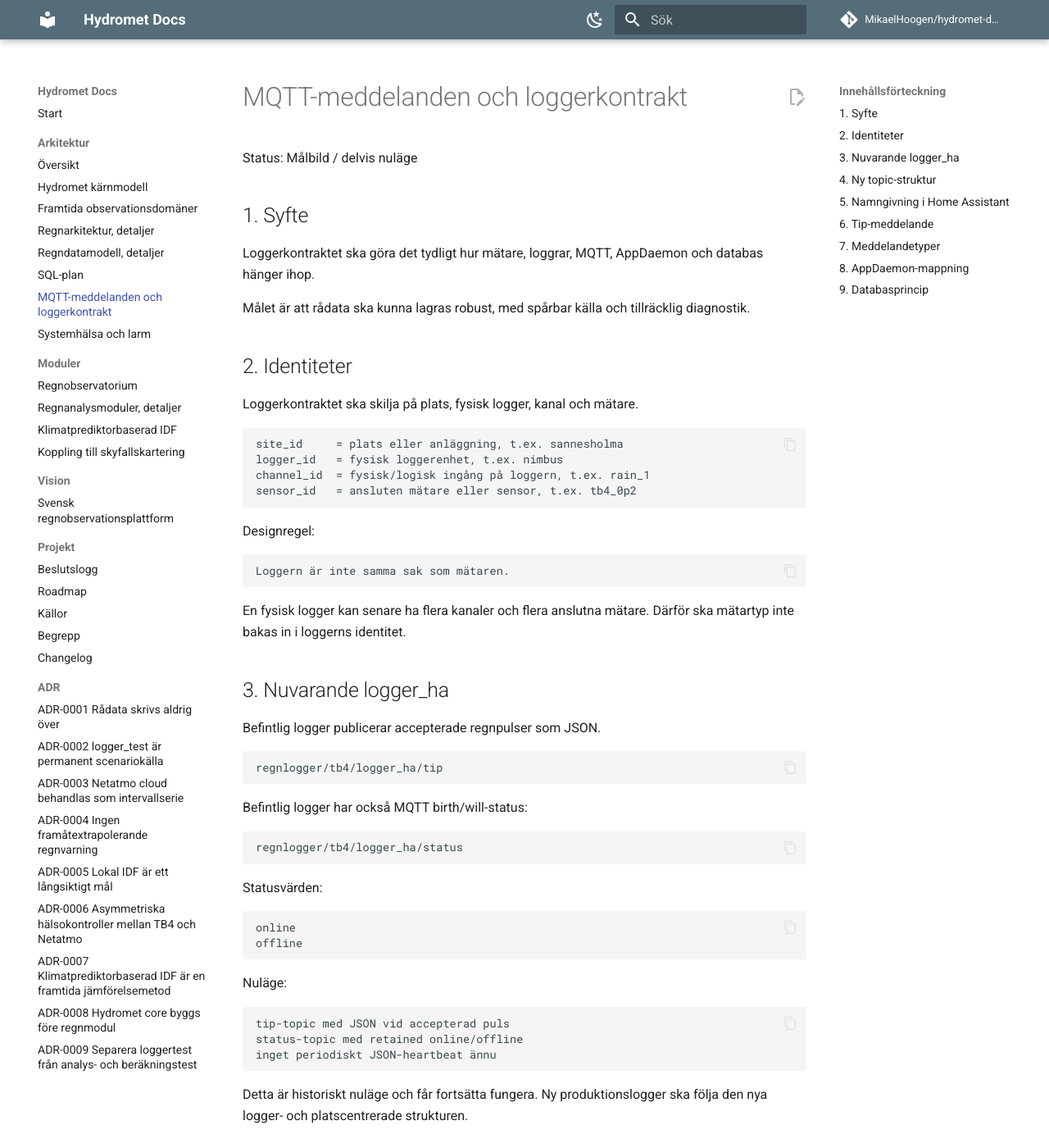
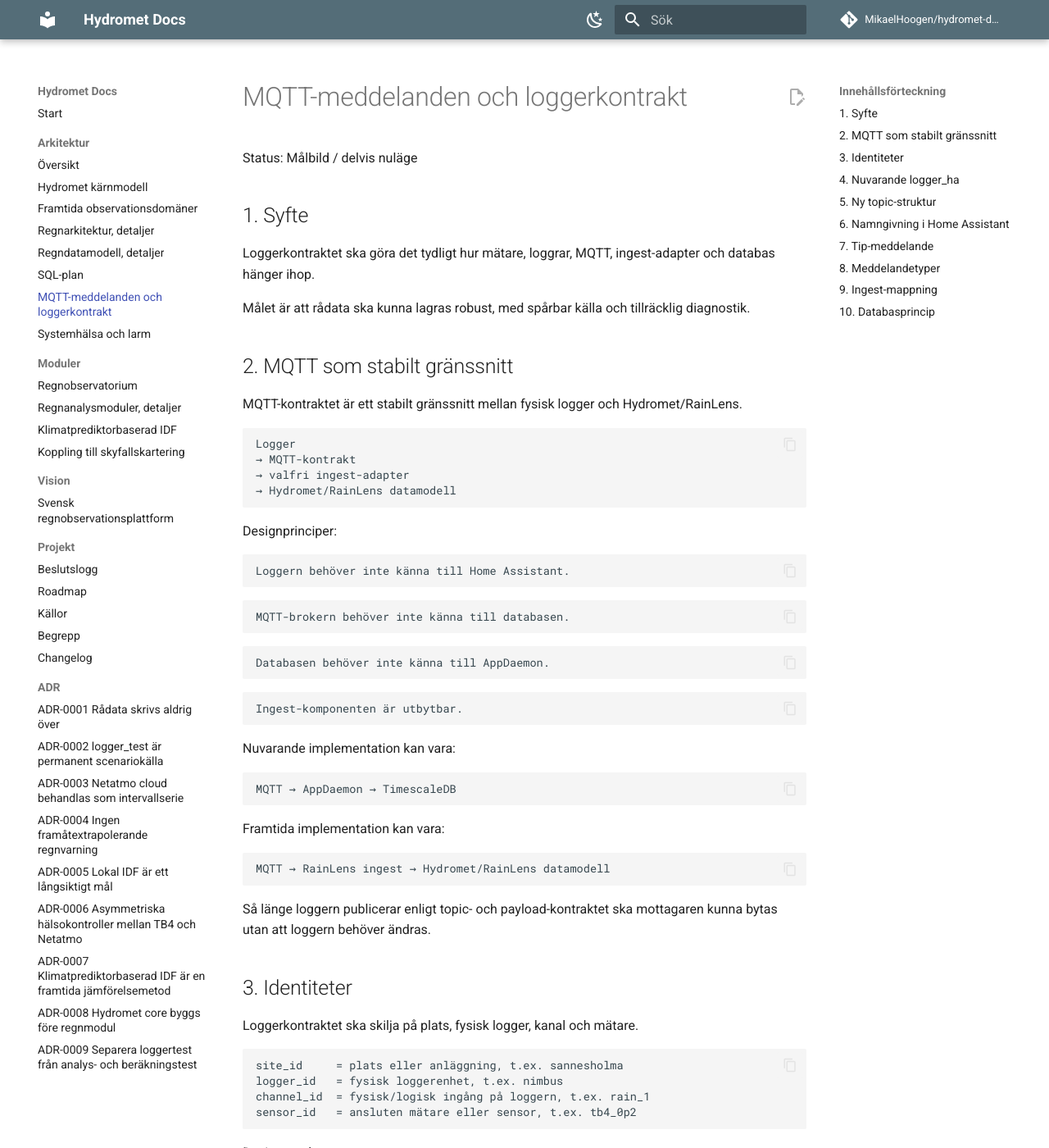
Before and after one commit to MikaelHoogen/hydromet-docs, an MkDocs documentation site: the page built from docs/architecture/mqtt-message-contract.md, in a window 1280 px wide and 1400 px high. Shown: the whole window at 82% size. Built offline with MkDocs 1.6.1 and Material for MkDocs 9.7.7, drawn with Linux system fonts in a browser that asks for light colours; comment, search, counter and statistics services are not loaded; some of the changed text lies outside the part shown.

Commit message:
docs: clarify MQTT as ingest boundary

````diff
--- a/docs/architecture/mqtt-message-contract.md
+++ b/docs/architecture/mqtt-message-contract.md
@@ -4,11 +4,54 @@ Status: Målbild / delvis nuläge
 
 ## 1. Syfte
 
-Loggerkontraktet ska göra det tydligt hur mätare, loggrar, MQTT, AppDaemon och databas hänger ihop.
+Loggerkontraktet ska göra det tydligt hur mätare, loggrar, MQTT, ingest-adapter och databas hänger ihop.
 
 Målet är att rådata ska kunna lagras robust, med spårbar källa och tillräcklig diagnostik.
 
-## 2. Identiteter
+## 2. MQTT som stabilt gränssnitt
+
+MQTT-kontraktet är ett stabilt gränssnitt mellan fysisk logger och Hydromet/RainLens.
+
+```text
+Logger
+→ MQTT-kontrakt
+→ valfri ingest-adapter
+→ Hydromet/RainLens datamodell
+```
+
+Designprinciper:
+
+```text
+Loggern behöver inte känna till Home Assistant.
+```
+
+```text
+MQTT-brokern behöver inte känna till databasen.
+```
+
+```text
+Databasen behöver inte känna till AppDaemon.
+```
+
+```text
+Ingest-komponenten är utbytbar.
+```
+
+Nuvarande implementation kan vara:
+
+```text
+MQTT → AppDaemon → TimescaleDB
+```
+
+Framtida implementation kan vara:
+
+```text
+MQTT → RainLens ingest → Hydromet/RainLens datamodell
+```
+
+Så länge loggern publicerar enligt topic- och payload-kontraktet ska mottagaren kunna bytas utan att loggern behöver ändras.
+
+## 3. Identiteter
 
 Loggerkontraktet ska skilja på plats, fysisk logger, kanal och mätare.
 
@@ -184,9 +227,9 @@ Heartbeat:
 periodiskt JSON-meddelande med räknare, firmware, uptime, tidstatus och hälsodata
 ```
 
-## 8. AppDaemon-mappning
+## 9. Ingest-mappning
 
-AppDaemon ska inte bara skriva payload rakt in i regntabell.
+Ingest-adaptern ska inte bara skriva payload rakt in i regntabell.
 
 Den ska på sikt mappa:
 
@@ -197,9 +240,11 @@ MQTT topic + site_id + logger_id + channel_id + sensor_id
 → event_observations / interval_observations / point_observations
 ```
 
+AppDaemon är nuvarande ingest-adapter i Home Assistant-miljön. Det ska vara möjligt att ersätta den med en fristående RainLens ingest utan att ändra loggerkontraktet.
+
 Tekniskt loggertest kan mappas till separat testtabell enligt ADR-0009.
 
-## 9. Databasprincip
+## 10. Databasprincip
 
 Tip-meddelanden från tipping bucket skrivs som händelseobservationer:
 
````
Also changed, not shown: other parts of docs/architecture/mqtt-message-contract.md (+5 -5 lines).
